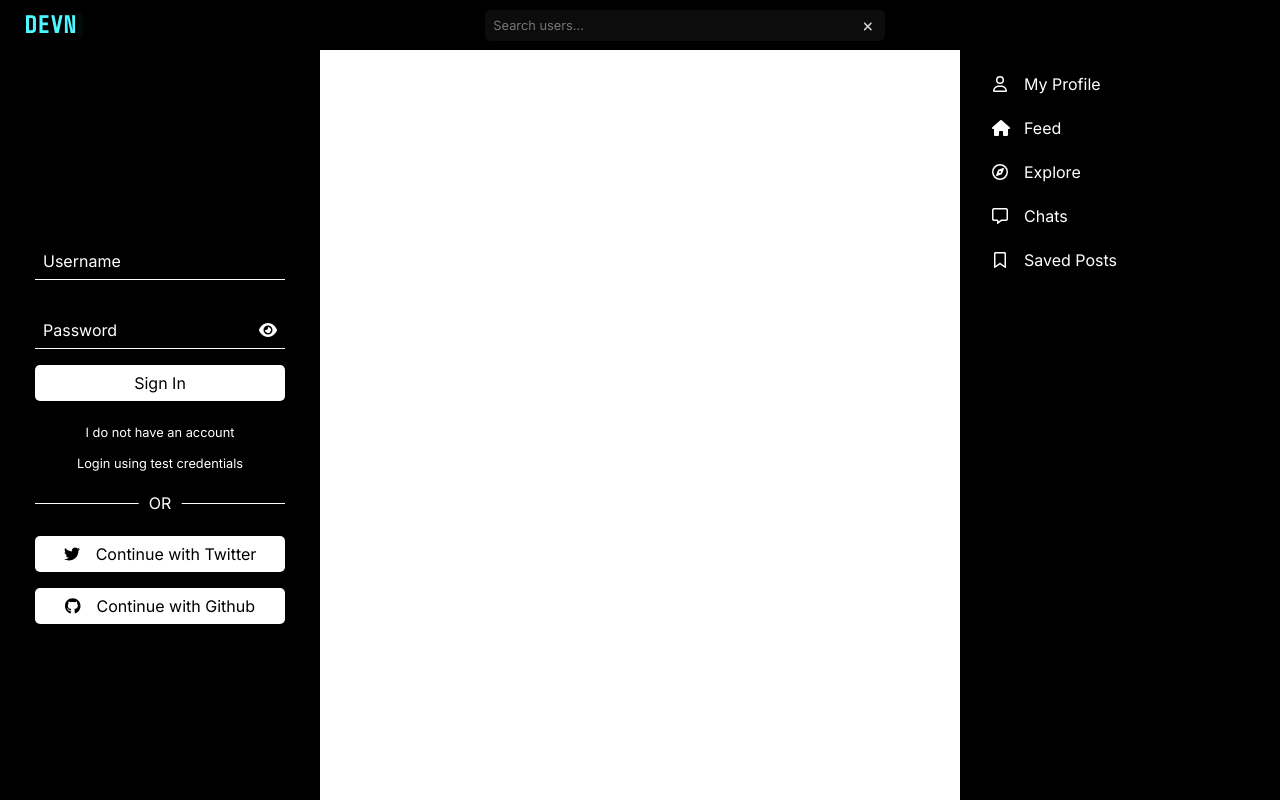
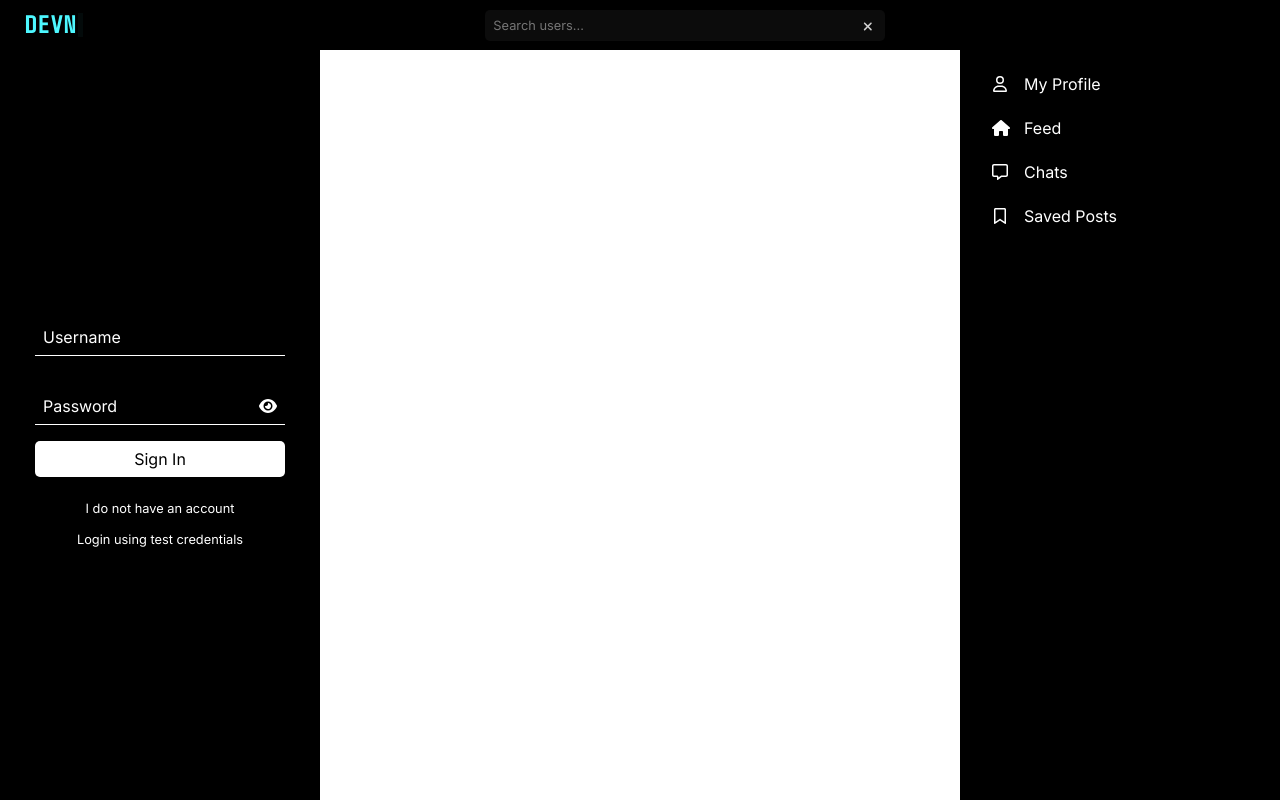
Before and after one commit to iHarryD/f-dev-net, a Next.js app: page /saved in a window 1280 px wide. Built offline with nearby package versions, Linux system fonts and the light colour scheme.

Commit message:
refactor: remove unused code

```diff
--- a/components/macroPageNavbar/MacroPageNavbar.tsx
+++ b/components/macroPageNavbar/MacroPageNavbar.tsx
@@ -1,6 +1,5 @@
 import {
   faBookmark,
-  faCompass,
   faMessage,
   faUser,
 } from "@fortawesome/free-regular-svg-icons";
@@ -34,16 +33,6 @@ export default function MacroPageNavbar() {
           </Link>
         </li>
         <li>
-          <Link href="/explore">
-            <div className={macroPageNavbarStyles.homeNavbarLink}>
-              <span className={macroPageNavbarStyles.navbarLinkIconContainer}>
-                <FontAwesomeIcon icon={faCompass} />
-              </span>
-              <span>Explore</span>
-            </div>
-          </Link>
-        </li>
-        <li>
           <Link href="/chat">
             <div className={macroPageNavbarStyles.homeNavbarLink}>
               <span className={macroPageNavbarStyles.navbarLinkIconContainer}>
--- a/components/signInForm/SignInForm.tsx
+++ b/components/signInForm/SignInForm.tsx
@@ -274,10 +274,10 @@ export default function SignInForm() {
           </div>
         </form>
       )}
-      <div className={signInFormStyles.sectionDivider}></div>
-      <div className={signInFormStyles.authBoxSection}>
+      {/* <div className={signInFormStyles.sectionDivider}></div> */}
+      {/* <div className={signInFormStyles.authBoxSection}>
         <ThirdPartyAuthButtons />
-      </div>
+      </div> */}
     </div>
   );
 }
--- a/styles/Chat.module.css
+++ b/styles/Chat.module.css
@@ -1,5 +1,10 @@
 .chatPageContainer {
+  align-items: center;
   display: flex;
+  font-weight: 700;
+  flex-direction: column;
   height: calc(100vh - var(--NAVBAR-HEIGHT));
+  justify-content: center;
+  opacity: var(--FADED-TEXT-OPACITY);
   overflow: hidden;
 }
```
Also changed, not shown: components/miniPageNavbar/MiniPageNavbar.tsx (+0 -8 lines), pages/chat.tsx (+9 -22 lines).
